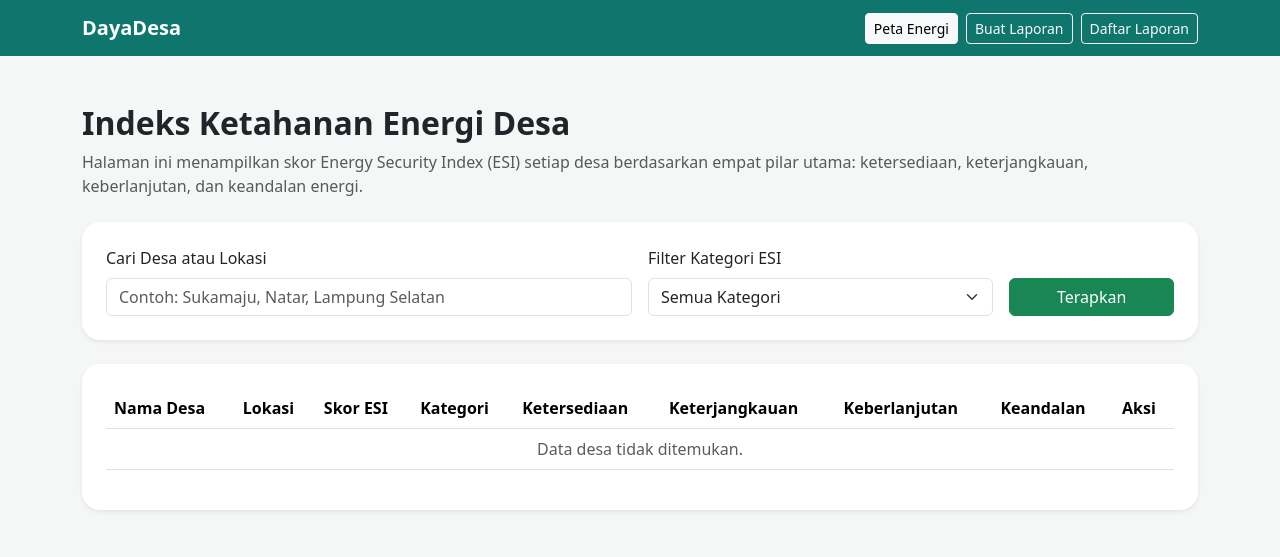
After one commit to sendiaryadita/paly.it-dayadesa, a Django app: page /indeks-desa/ in a window 1280 px wide. The commit adds this page. Shown: the top 557 px of the page. Run offline with Django 4.2, Linux system fonts and the light colour scheme; data that the repository does not hold is empty.

Commit message:
Add village detail page and ESI filter

```diff
--- /dev/null
+++ b/dayadesa/energi/templates/energi/indeks_desa.html
@@ -0,0 +1,142 @@
+<!DOCTYPE html>
+<html lang="id">
+<head>
+    <meta charset="UTF-8">
+    <meta name="viewport" content="width=device-width, initial-scale=1.0">
+    <title>DayaDesa - Indeks Desa</title>
+
+    <link href="https://cdn.jsdelivr.net/npm/bootstrap@5.3.3/dist/css/bootstrap.min.css" rel="stylesheet">
+</head>
+
+<body style="background-color: #f4f7f6;">
+
+<nav class="navbar navbar-expand-lg navbar-dark" style="background-color: #0f766e;">
+    <div class="container">
+        <a class="navbar-brand fw-bold" href="{% url 'peta_energi' %}">DayaDesa</a>
+
+        <div class="d-flex gap-2">
+            <a href="{% url 'peta_energi' %}" class="btn btn-light btn-sm">Peta Energi</a>
+            <a href="{% url 'buat_laporan' %}" class="btn btn-outline-light btn-sm">Buat Laporan</a>
+            <a href="{% url 'daftar_laporan' %}" class="btn btn-outline-light btn-sm">Daftar Laporan</a>
+        </div>
+    </div>
+</nav>
+
+<div class="container py-5">
+
+    <div class="mb-4">
+        <h2 class="fw-bold">Indeks Ketahanan Energi Desa</h2>
+        <p class="text-muted">
+            Halaman ini menampilkan skor Energy Security Index (ESI) setiap desa berdasarkan
+            empat pilar utama: ketersediaan, keterjangkauan, keberlanjutan, dan keandalan energi.
+        </p>
+    </div>
+
+    <div class="card border-0 shadow-sm mb-4" style="border-radius: 18px;">
+        <div class="card-body p-4">
+            <form method="get" class="row g-3 align-items-end">
+                <div class="col-md-6">
+                    <label class="form-label">Cari Desa atau Lokasi</label>
+                    <input
+                        type="text"
+                        name="q"
+                        value="{{ q }}"
+                        class="form-control"
+                        placeholder="Contoh: Sukamaju, Natar, Lampung Selatan"
+                    >
+                </div>
+
+                <div class="col-md-4">
+                    <label class="form-label">Filter Kategori ESI</label>
+                    <select name="kategori" class="form-select">
+                        <option value="">Semua Kategori</option>
+                        <option value="Krisis Energi" {% if kategori == "Krisis Energi" %}selected{% endif %}>
+                            Krisis Energi
+                        </option>
+                        <option value="Transisi Energi" {% if kategori == "Transisi Energi" %}selected{% endif %}>
+                            Transisi Energi
+                        </option>
+                        <option value="Mandiri Energi" {% if kategori == "Mandiri Energi" %}selected{% endif %}>
+                            Mandiri Energi
+                        </option>
+                    </select>
+                </div>
+
+                <div class="col-md-2 d-grid">
+                    <button type="submit" class="btn btn-success">
+                        Terapkan
+                    </button>
+                </div>
+            </form>
+        </div>
+    </div>
+
+    <div class="card border-0 shadow-sm" style="border-radius: 18px;">
+        <div class="card-body p-4">
+
+            <div class="table-responsive">
+                <table class="table table-hover align-middle">
+                    <thead>
+                        <tr>
+                            <th>Nama Desa</th>
+                            <th>Lokasi</th>
+                            <th>Skor ESI</th>
+                            <th>Kategori</th>
+                            <th>Ketersediaan</th>
+                            <th>Keterjangkauan</th>
+                            <th>Keberlanjutan</th>
+                            <th>Keandalan</th>
+                            <th>Aksi</th>
+                        </tr>
+                    </thead>
+
+                    <tbody>
+                        {% for desa in desa_list %}
+                            <tr>
+                                <td class="fw-bold">{{ desa.nama_desa }}</td>
+                                <td>
+                                    {{ desa.kecamatan }},
+                                    {{ desa.kabupaten }}
+                                </td>
+                                <td>
+                                    <span class="fw-bold fs-5">
+                                        {{ desa.esi_score|floatformat:2 }}
+                                    </span>
+                                </td>
+                                <td>
+                                    {% if desa.kategori_esi == "Krisis Energi" %}
+                                        <span class="badge bg-danger">Krisis Energi</span>
+                                    {% elif desa.kategori_esi == "Transisi Energi" %}
+                                        <span class="badge bg-warning text-dark">Transisi Energi</span>
+                                    {% else %}
+                                        <span class="badge bg-success">Mandiri Energi</span>
+                                    {% endif %}
+                                </td>
+                                <td>{{ desa.ketersediaan_energi }}</td>
+                                <td>{{ desa.keterjangkauan_energi }}</td>
+                                <td>{{ desa.keberlanjutan_energi }}</td>
+                                <td>{{ desa.keandalan_energi }}</td>
+                                <td>
+                                    <a href="{% url 'detail_desa' desa.id %}" class="btn btn-sm btn-success">
+                                        Detail
+                                    </a>
+                                </td>
+                            </tr>
+                        {% empty %}
+                            <tr>
+                                <td colspan="9" class="text-center text-muted">
+                                    Data desa tidak ditemukan.
+                                </td>
+                            </tr>
+                        {% endfor %}
+                    </tbody>
+                </table>
+            </div>
+
+        </div>
+    </div>
+
+</div>
+
+</body>
+</html>
--- a/dayadesa/energi/urls.py
+++ b/dayadesa/energi/urls.py
@@ -2,6 +2,11 @@ from django.urls import path
 
 from . import views
 
+
 urlpatterns = [
     path("", views.peta_energi, name="peta_energi"),
+    path("indeks-desa/", views.indeks_desa, name="indeks_desa"),
+    path("desa/<int:desa_id>/", views.detail_desa, name="detail_desa"),
+    path("lapor/", views.buat_laporan, name="buat_laporan"),
+    path("laporan/", views.daftar_laporan, name="daftar_laporan"),
 ]
--- a/dayadesa/energi/views.py
+++ b/dayadesa/energi/views.py
@@ -1,6 +1,9 @@
-from django.shortcuts import render
+from django.contrib import messages
+from django.db.models import Q
+from django.shortcuts import get_object_or_404, redirect, render
 
-from .models import Desa
+from .forms import CitizenReportForm
+from .models import CitizenReport, Desa
 
 
 def peta_energi(request):
@@ -29,9 +32,109 @@ def peta_energi(request):
             }
         )
 
+    jumlah_krisis = 0
+    jumlah_transisi = 0
+    jumlah_mandiri = 0
+
+    for desa in desa_list:
+        kategori = desa.kategori_esi()
+
+        if kategori == "Krisis Energi":
+            jumlah_krisis += 1
+        elif kategori == "Transisi Energi":
+            jumlah_transisi += 1
+        else:
+            jumlah_mandiri += 1
+
     context = {
         "desa_data": desa_data,
         "jumlah_desa": desa_list.count(),
+        "jumlah_laporan": CitizenReport.objects.count(),
+        "jumlah_krisis": jumlah_krisis,
+        "jumlah_transisi": jumlah_transisi,
+        "jumlah_mandiri": jumlah_mandiri,
     }
 
     return render(request, "energi/peta.html", context)
+
+
+def indeks_desa(request):
+    q = request.GET.get("q", "").strip()
+    kategori = request.GET.get("kategori", "").strip()
+
+    desa_queryset = Desa.objects.all()
+
+    if q:
+        desa_queryset = desa_queryset.filter(
+            Q(nama_desa__icontains=q)
+            | Q(kecamatan__icontains=q)
+            | Q(kabupaten__icontains=q)
+            | Q(provinsi__icontains=q)
+        )
+
+    desa_list = list(desa_queryset)
+
+    if kategori:
+        desa_list = [
+            desa for desa in desa_list
+            if desa.kategori_esi() == kategori
+        ]
+
+    desa_list = sorted(
+        desa_list,
+        key=lambda desa: desa.esi_score,
+        reverse=True,
+    )
+
+    context = {
+        "desa_list": desa_list,
+        "q": q,
+        "kategori": kategori,
+    }
+
+    return render(request, "energi/indeks_desa.html", context)
+
+
+def detail_desa(request, desa_id):
+    desa = get_object_or_404(Desa, id=desa_id)
+    laporan_list = desa.laporan_warga.all().order_by("-tanggal_laporan")
+
+    context = {
+        "desa": desa,
+        "laporan_list": laporan_list,
+    }
+
+    return render(request, "energi/detail_desa.html", context)
+
+
+def buat_laporan(request):
+    if request.method == "POST":
+        form = CitizenReportForm(request.POST)
+
+        if form.is_valid():
+            form.save()
+            messages.success(
+                request,
+                "Laporan warga berhasil dikirim dan tersimpan di sistem.",
+            )
+            return redirect("daftar_laporan")
+    else:
+        form = CitizenReportForm()
+
+    context = {
+        "form": form,
+    }
+
+    return render(request, "energi/buat_laporan.html", context)
+
+
+def daftar_laporan(request):
+    laporan_list = CitizenReport.objects.select_related("desa").order_by(
+        "-tanggal_laporan"
+    )
+
+    context = {
+        "laporan_list": laporan_list,
+    }
+
+    return render(request, "energi/daftar_laporan.html", context)
```
Also changed, not shown: dayadesa/energi/forms.py (added, +39 -0 lines), dayadesa/energi/templates/energi/buat_laporan.html (added, +81 -0 lines), dayadesa/energi/templates/energi/daftar_laporan.html (added, +87 -0 lines), dayadesa/energi/templates/energi/detail_desa.html (added, +141 -0 lines), dayadesa/energi/templates/energi/peta.html (+79 -2 lines).
